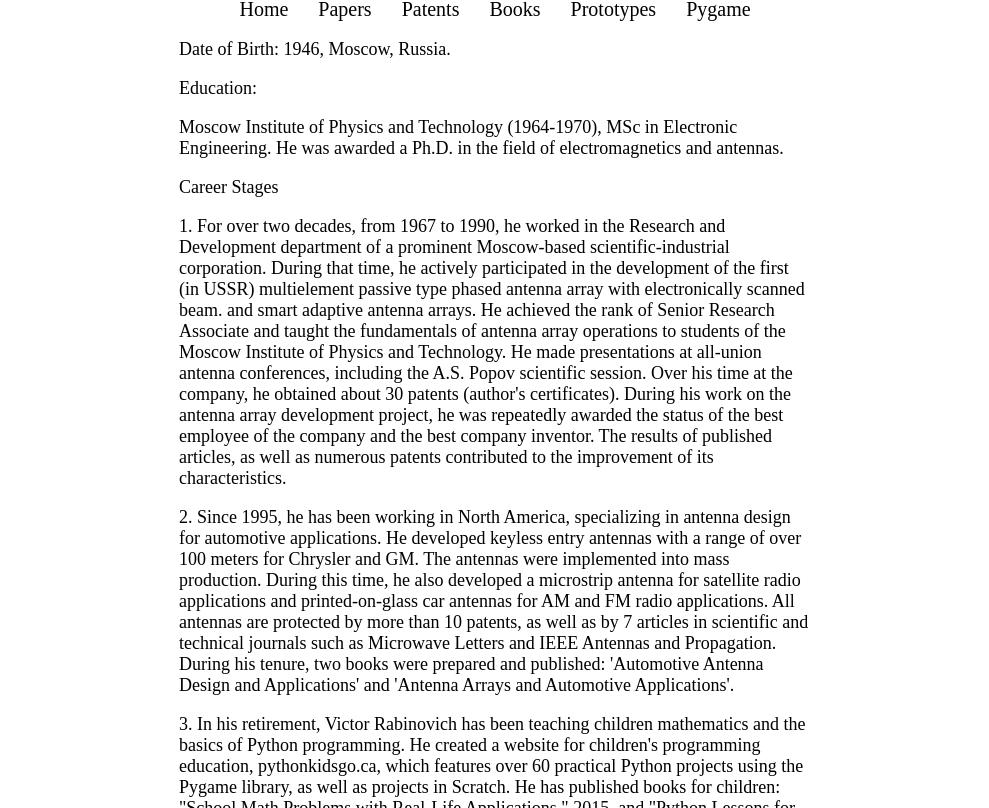
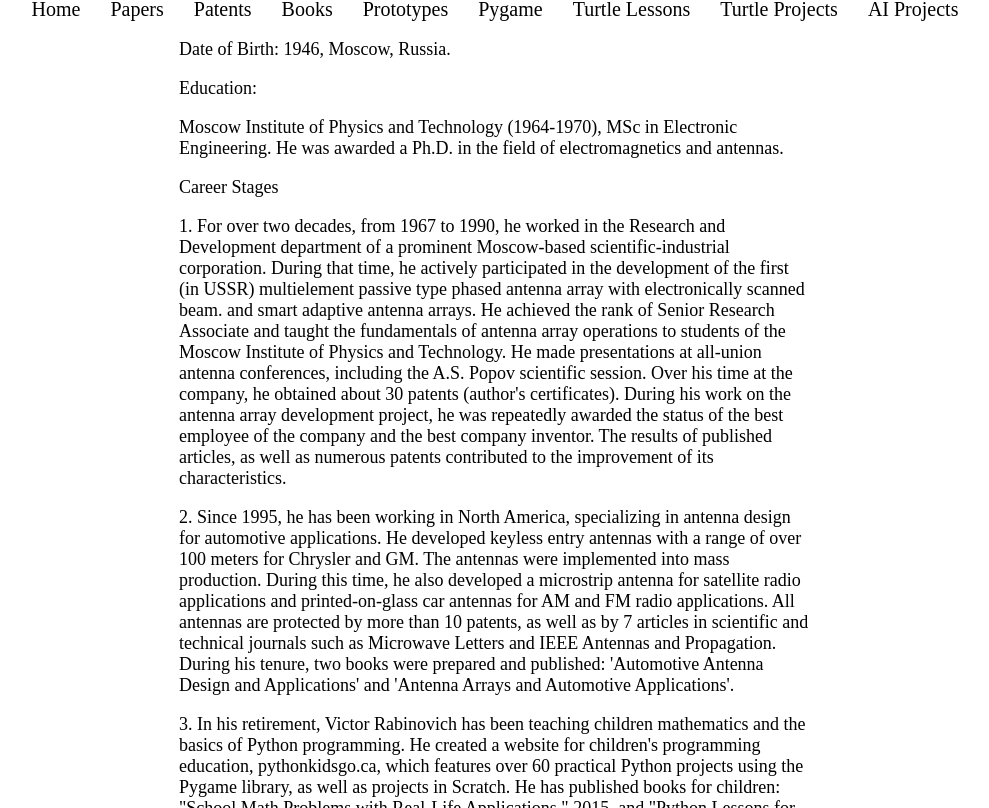
Before and after one commit to victenna/Vittorio, a plain HTML site: page index1.html in a window 1280 px wide. Shown: the part 132-940 px from the top of the page, without its empty margins (145-1134 px from the left). Drawn offline with Linux system fonts and the light colour scheme.

Commit message:
Update index1.html

```diff
--- a/index1.html
+++ b/index1.html
@@ -20,6 +20,9 @@
             <li><a href="index_books.html">Books</a></li>
             <li><a href="index_prototypes.html">Prototypes</a></li>
             <li><a href="index_pygame.html">Pygame</a></li>
+            <li><a href="index_lessons.html">Turtle Lessons</a></li>
+            <li><a href="index_turtle.html">Turtle Projects</a></li>
+            <li><a href="index_ai.html">AI Projects</a></li>
         </ul>
     </nav>
 </header>
```
